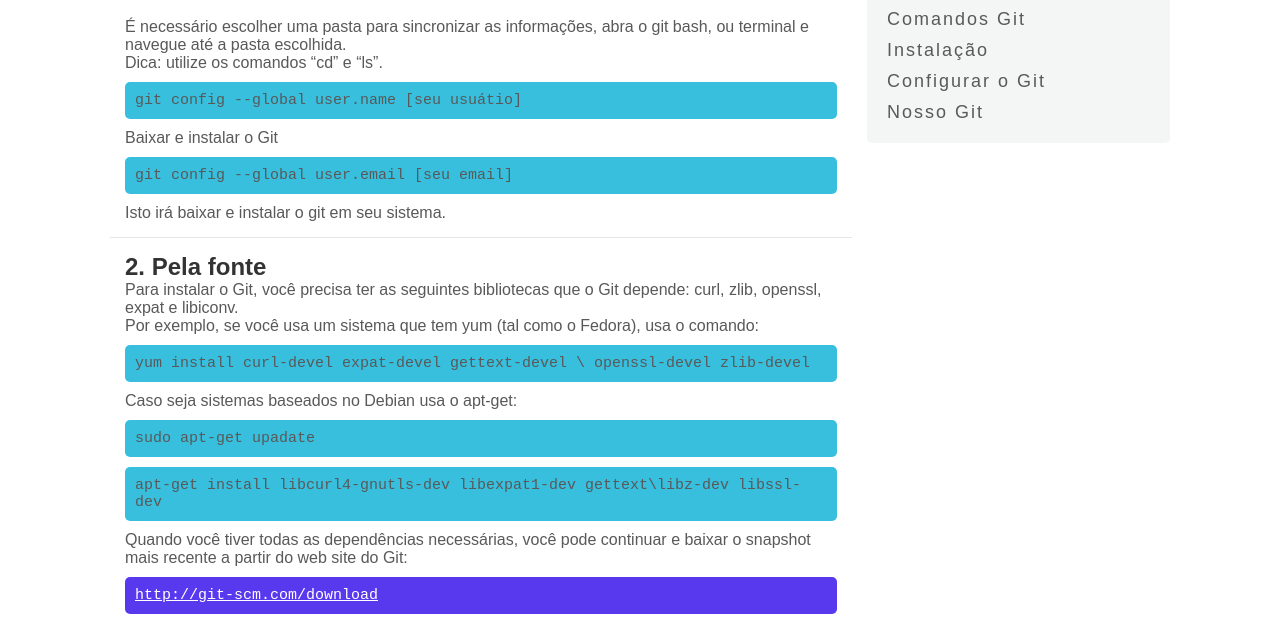
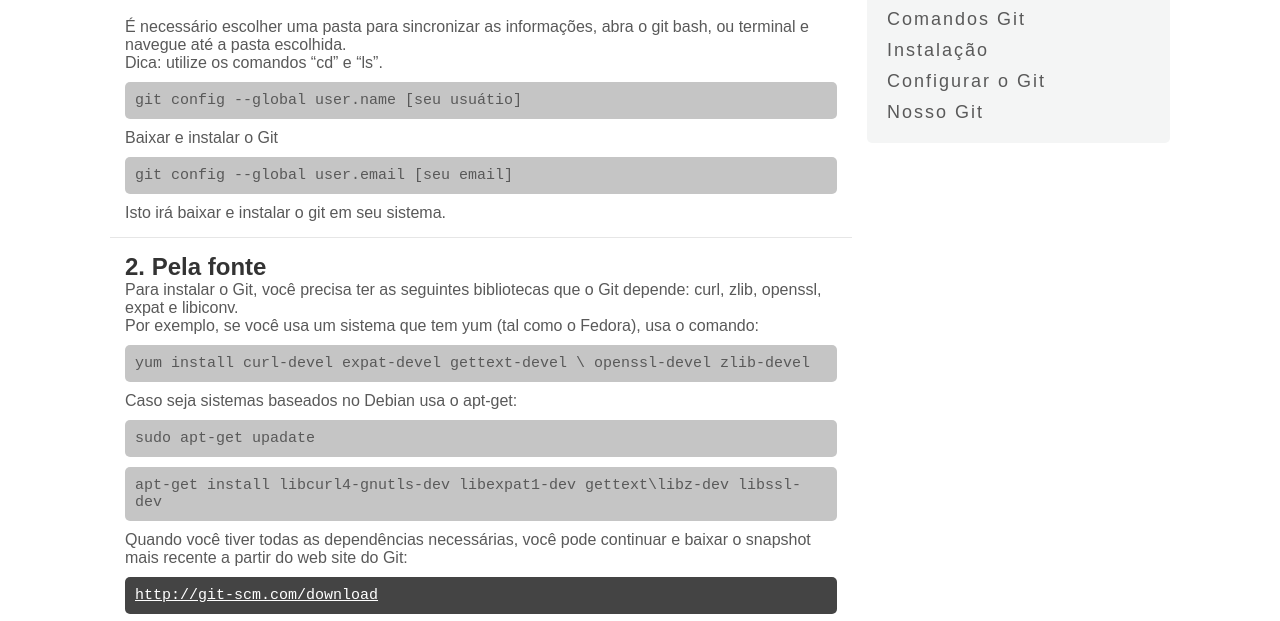
Before and after one commit to Alessandro-Moraes/git, a plain HTML site: page paginas/config.html in a window 1280 px wide. Shown: the part 330-951 px from the top of the page. Drawn offline with Linux system fonts and the light colour scheme.

Commit message:
Update estilo.css

```diff
--- a/css/estilo.css
+++ b/css/estilo.css
@@ -286,7 +286,7 @@ img {
     padding: 10px;
     margin-top: 10px;
     margin-bottom: 10px;
-    background-color: #38bfdd;
+    background-color: #c5c5c5;
     font-family: monospace;
     font-size: 15px;
     border-radius: 5px;
@@ -300,7 +300,7 @@ img {
     margin-top: 10px;
     margin-bottom: 10px;
     word-wrap: break-word;
-    background-color: #5839ee;
+    background-color: #444;
     border-radius: 5px;
 }
 
```
